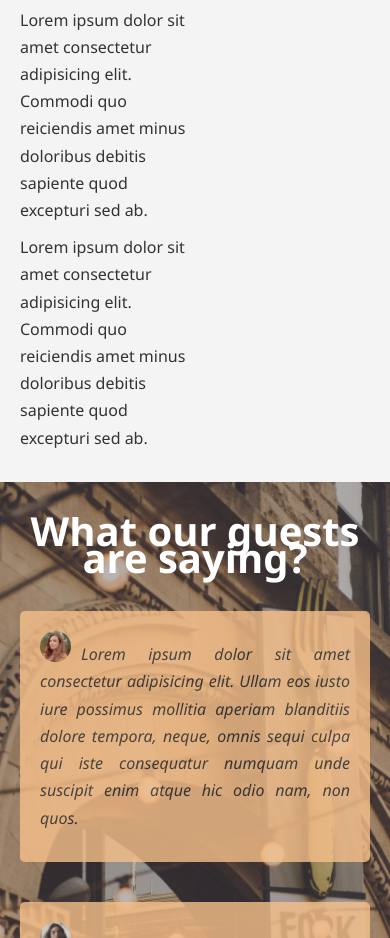
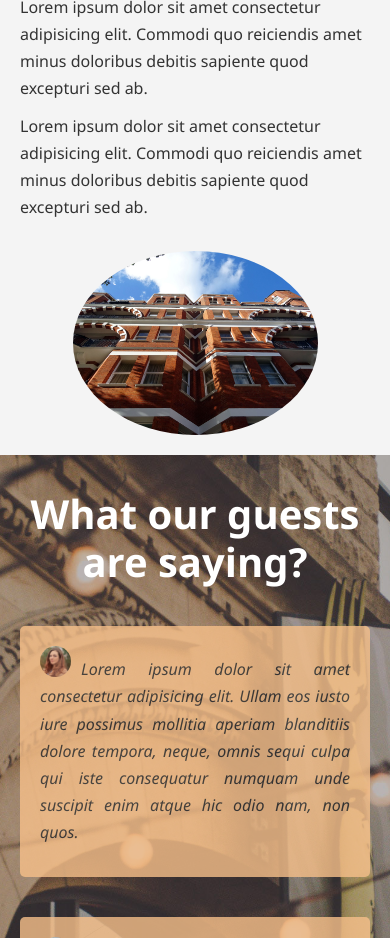
Before and after one commit to jacurtis813/basic-hotel, a plain HTML site: page about.html in a window 390 px wide. Shown: the part 334-1272 px from the top of the page. Drawn offline with Linux system fonts and the light colour scheme.

Commit message:
Create and complete the media query styling for both the home page and the about page of the website. Save all changes before continuing onto the last page of the website. Update the readme file to follow.

```diff
--- a/assets/css/mobile.css
+++ b/assets/css/mobile.css
@@ -34,6 +34,19 @@
     }
 
     /*about page*/
+    #about-info .info-right,
+    #about-info .info-left {
+        float: none;
+        width: 100%;
+    }
+
+    #about-info .info-right {
+        margin-top: 30px;
+    }
+
+    .l-heading {
+        text-align: center;
+    }
 
 
   }
--- a/assets/css/style.css
+++ b/assets/css/style.css
@@ -100,6 +100,7 @@ p {
 
 .l-heading {
     font-size: 40px;
+    line-height: 1.2;
 }
 
 /*navbar styling*/
@@ -220,7 +221,7 @@ p {
 
 /*testimonial section styling*/
 #testimonials {
-    height: 600px;
+    height: 100%;
     background: url('../images/test-bg.jpg') no-repeat center center/cover;
     padding-top: 35px;
 }
```
Also changed, not shown: 1 other file.
